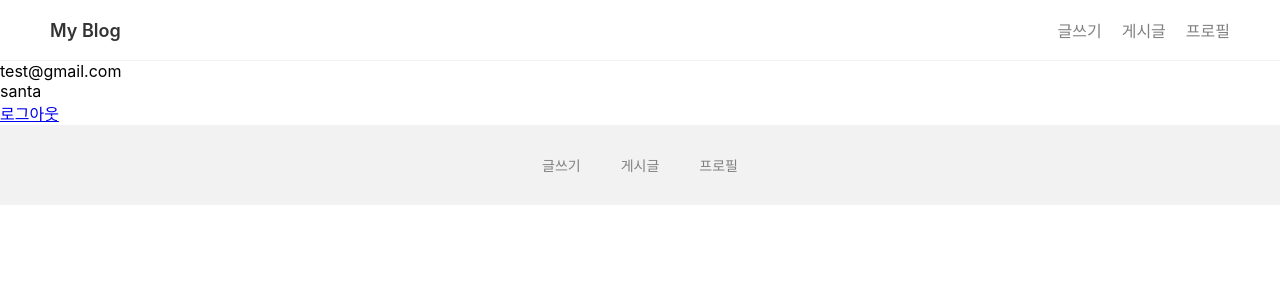
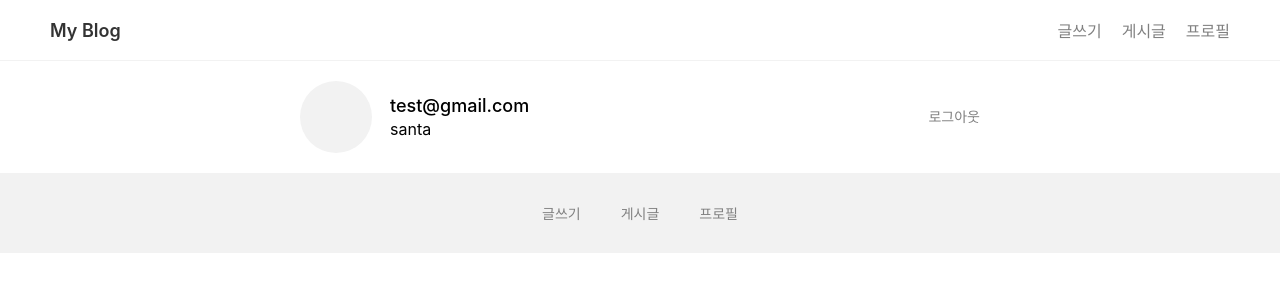
Before and after one commit to santa-developer/blog-app, a React (Create React App) app: page /profile in a window 1280 px wide. Shown: the top 300 px of the page. Built offline with nearby package versions, Linux system fonts and the light colour scheme.

Commit message:
style: profile 페이지 스타일링

```diff
--- a/src/index.css
+++ b/src/index.css
@@ -165,3 +165,45 @@
 .post__detail .post__text {
   padding: 20px 0;
 }
+
+/* profile */
+.profile__box {
+  display: flex;
+  justify-content: space-between;
+  align-items: center;
+  gap: 18px;
+  max-width: 680px;
+  margin: 0 auto;
+  padding: 20px;
+  font-size: 18px;
+  line-height: 1.2;
+  text-align: left;
+}
+
+.flex__box-lg {
+  display: flex;
+  align-items: center;
+  gap: 18px;
+}
+.profile__image {
+  width: 72px;
+  height: 72px;
+  border-radius: 50%;
+  background-color: #f2f2f2;
+}
+.profile__email {
+  font-weight: 500;
+}
+.profile__name {
+  font-size: 16px;
+  padding-top: 4px;
+}
+.profile__logout {
+  text-decoration: none;
+  font-size: 14px;
+  color: gray;
+}
+.profile__logout:hover,
+.profile__logout:focus {
+  color: #333;
+}
```
